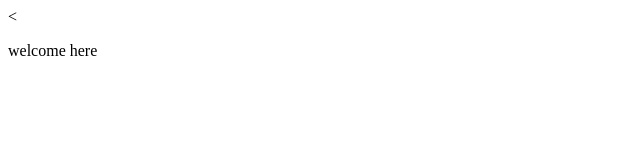
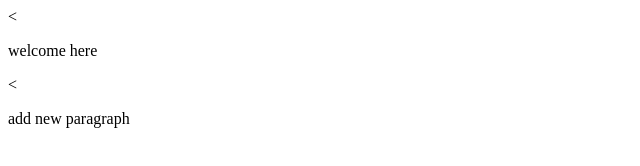
Before and after one commit to shorouqtechcampus/techcampus2, a plain HTML site: page index.html in a window 1280 px wide. Shown: the whole page, without its empty margins (0-640 px from the left). Drawn offline with Linux system fonts and the light colour scheme.

Commit message:
add new paragraph

```diff
--- a/index.html
+++ b/index.html
@@ -6,6 +6,7 @@
   </head>
   <body>
     <<p>welcome here </p>
+    <<p>add new paragraph </p>
 
   </body>
 </html>
```
